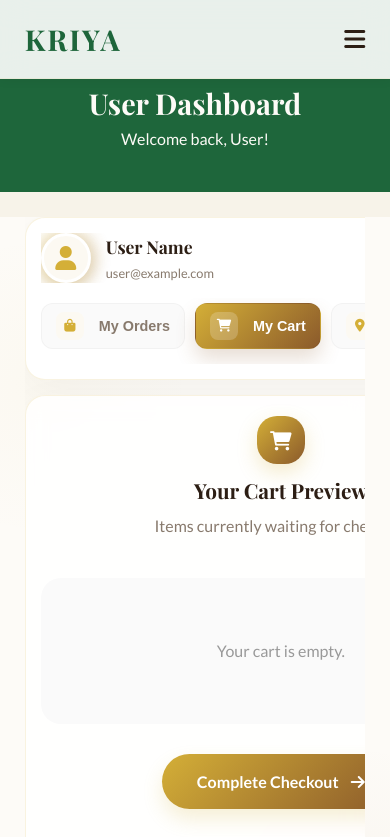
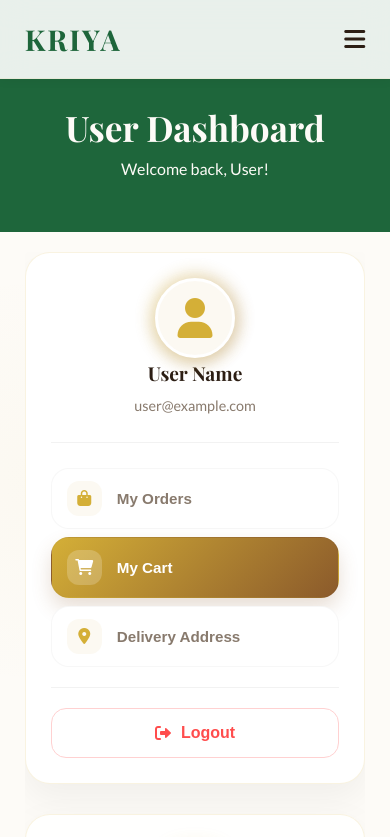
Before and after one commit to KeerthiVasanV06/Kriya, a website: page frontend/dashboard.html in a window 390 px wide. Both pictures are taken after a click on the button "My Cart". Shown: the top 837 px of the page. Drawn offline with nearby package versions, Linux system fonts and the light colour scheme; no server answers.

Commit message:
Complete overhaul of dashboard mobile layout for vertical consistency

```diff
--- a/frontend/css/dashboard.css
+++ b/frontend/css/dashboard.css
@@ -561,217 +561,199 @@
     }
 }
 
-/* Responsive Refinements */
+/* Responsive Refinements - VERTICAL STACK FOR MOBILE */
 @media (max-width: 1100px) {
     .dashboard-grid {
         grid-template-columns: 1fr;
-        gap: 20px;
+        gap: 30px;
         width: 100%;
-        max-width: 100vw;
+        max-width: 100%;
+        margin: 0 auto;
         overflow-x: hidden;
     }
 
     .dashboard-sidebar {
+        width: 100%;
+        padding: 25px;
+        border-radius: 25px;
         position: relative;
         top: 0;
-        padding: 20px 15px;
-        border-radius: 20px;
-        display: flex;
+        box-shadow: 0 15px 35px rgba(0, 0, 0, 0.05);
+    }
+
+    .user-profile-card {
         flex-direction: column;
+        text-align: center;
         gap: 15px;
+        padding-bottom: 25px;
+        border-bottom: 1px solid rgba(0, 0, 0, 0.05);
+        margin-bottom: 25px;
+    }
+
+    .avatar-container {
+        width: 80px;
+        height: 80px;
+        margin: 0 auto;
+    }
+
+    .user-info-summary {
         width: 100%;
     }
 
-    .user-profile-card {
-        display: flex;
-        align-items: center;
-        text-align: left;
-        padding-bottom: 0;
-        margin-bottom: 0;
-        border-bottom: none;
-        gap: 15px;
-        width: 100%;
-        overflow: hidden;
-    }
-
-    .avatar-container {
-        margin: 0;
-        width: 50px;
-        height: 50px;
-    }
-
-    .avatar-circle {
-        font-size: 1.5rem;
-    }
-
-    .user-info-summary {
-        flex: 1;
-        min-width: 0;
-        overflow: hidden;
-    }
-
     .user-info-summary h3 {
-        font-size: 1.1rem;
-        margin-bottom: 2px;
-        white-space: nowrap;
-        overflow: hidden;
-        text-overflow: ellipsis;
+        font-size: 1.3rem;
+        white-space: normal;
+        overflow: visible;
     }
 
     .user-info-summary p {
-        font-size: 0.8rem;
-        white-space: nowrap;
-        overflow: hidden;
-        text-overflow: ellipsis;
+        font-size: 0.9rem;
+        white-space: normal;
+        overflow: visible;
+        word-break: break-all;
     }
 
     .sidebar-menu {
-        flex-direction: row;
-        overflow-x: auto;
-        padding: 5px 0 15px;
+        flex-direction: column;
+        /* VERTICAL AGAIN */
         gap: 10px;
-        -webkit-overflow-scrolling: touch;
-        scroll-snap-type: x mandatory;
+        padding: 0;
+        overflow-x: visible;
     }
 
     .menu-item {
-        padding: 10px 18px;
-        white-space: nowrap;
-        font-size: 0.9rem;
-        border-radius: 12px;
-        scroll-snap-align: start;
-        flex-shrink: 0;
-        background: #fafafa;
+        width: 100%;
+        justify-content: flex-start;
+        padding: 15px 20px;
+        background: #fff;
         border: 1px solid rgba(0, 0, 0, 0.03);
     }
 
     .menu-icon {
-        width: 28px;
-        height: 28px;
-        font-size: 0.8rem;
-        border-radius: 8px;
+        width: 35px;
+        height: 35px;
     }
 
     .sidebar-footer {
-        margin-top: 0;
-        padding-top: 0;
-        border-top: none;
-        position: absolute;
-        bottom: 20px;
-        right: 20px;
-        width: auto;
+        position: static;
+        width: 100%;
+        margin-top: 20px;
+        padding-top: 20px;
+        border-top: 1px solid rgba(0, 0, 0, 0.05);
     }
 
     .btn-logout-alt {
-        padding: 8px 12px;
-        font-size: 0.8rem;
+        width: 100%;
+        justify-content: center;
+        padding: 15px;
+        border-radius: 15px;
+        font-size: 1rem;
     }
 
     .btn-logout-alt span {
-        display: none;
+        display: inline;
     }
 }
 
 @media (max-width: 768px) {
+    .container {
+        padding: 0 15px;
+    }
+
     .page-header {
-        padding: 80px 0 40px;
-        margin-bottom: 25px;
+        padding: 100px 0 50px;
         text-align: center;
     }
 
     .page-header h1 {
-        font-size: 1.8rem;
+        font-size: 2.2rem;
     }
 
     .dashboard-section {
-        padding: 0 0 60px;
+        padding: 20px 0 60px;
     }
 
     .dashboard-main {
-        padding: 20px 15px;
-        border-radius: 20px;
-        width: 100%;
+        padding: 30px 20px;
+        border-radius: 25px;
     }
 
     .section-header-modern {
         flex-direction: column;
-        align-items: center;
-        text-align: center;
-        gap: 10px;
     }
 
     .header-icon {
-        width: 48px;
-        height: 48px;
-        font-size: 1.2rem;
-    }
-
-    .header-text h2 {
-        font-size: 1.3rem;
+        width: 60px;
+        height: 60px;
+        font-size: 1.5rem;
     }
 
     .order-meta-info {
+        display: flex;
         flex-direction: column;
-        gap: 10px;
-        padding: 5px 0;
+        gap: 15px;
+        background: #fdfbf7;
+        padding: 15px;
+        border-radius: 15px;
     }
 
     .order-meta-info>div {
         display: flex;
-        justify-content: space-between;
-        align-items: center;
+        flex-direction: column;
+        gap: 5px;
+        align-items: flex-start;
+        border: none;
+        padding: 0;
+    }
+
+    .order-meta-info label {
+        font-size: 0.75rem;
+        color: #999;
+        text-transform: uppercase;
+        letter-spacing: 1px;
+    }
+
+    .order-meta-info span {
+        font-weight: 700;
+        color: var(--text-dark);
+        font-size: 1rem;
+    }
+
+    .order-status-badge {
         width: 100%;
+        justify-content: center;
+        margin-top: 10px;
+        padding: 12px;
+    }
+
+    .item-name {
+        font-size: 0.95rem;
     }
 
     .form-grid {
         grid-template-columns: 1fr;
-        gap: 15px;
     }
 
     .form-group-modern {
         grid-column: span 1 !important;
     }
-
-    .btn-save-modern {
-        font-size: 1rem;
-        padding: 14px;
-    }
 }
 
 @media (max-width: 480px) {
-    .dashboard-grid {
-        gap: 15px;
+    .dashboard-main {
+        padding: 25px 15px;
     }
 
-    .dashboard-sidebar {
-        padding: 15px;
+    .user-info-summary h3 {
+        font-size: 1.2rem;
     }
 
-    .sidebar-footer {
-        bottom: 15px;
-        right: 15px;
+    .sidebar-menu {
+        gap: 8px;
     }
 
     .menu-item {
-        padding: 8px 14px;
-    }
-
-    .order-meta-info {
-        flex-direction: column;
-        gap: 8px;
-    }
-
-    .cart-item-mini-modern {
-        gap: 12px;
-        padding: 12px;
-    }
-
-    .cart-item-thumb {
-        width: 50px;
-        height: 50px;
-    }
-
-    .cart-item-info-modern h4 {
-        font-size: 0.9rem;
+        padding: 12px 15px;
+        font-size: 0.95rem;
     }
 }
```
